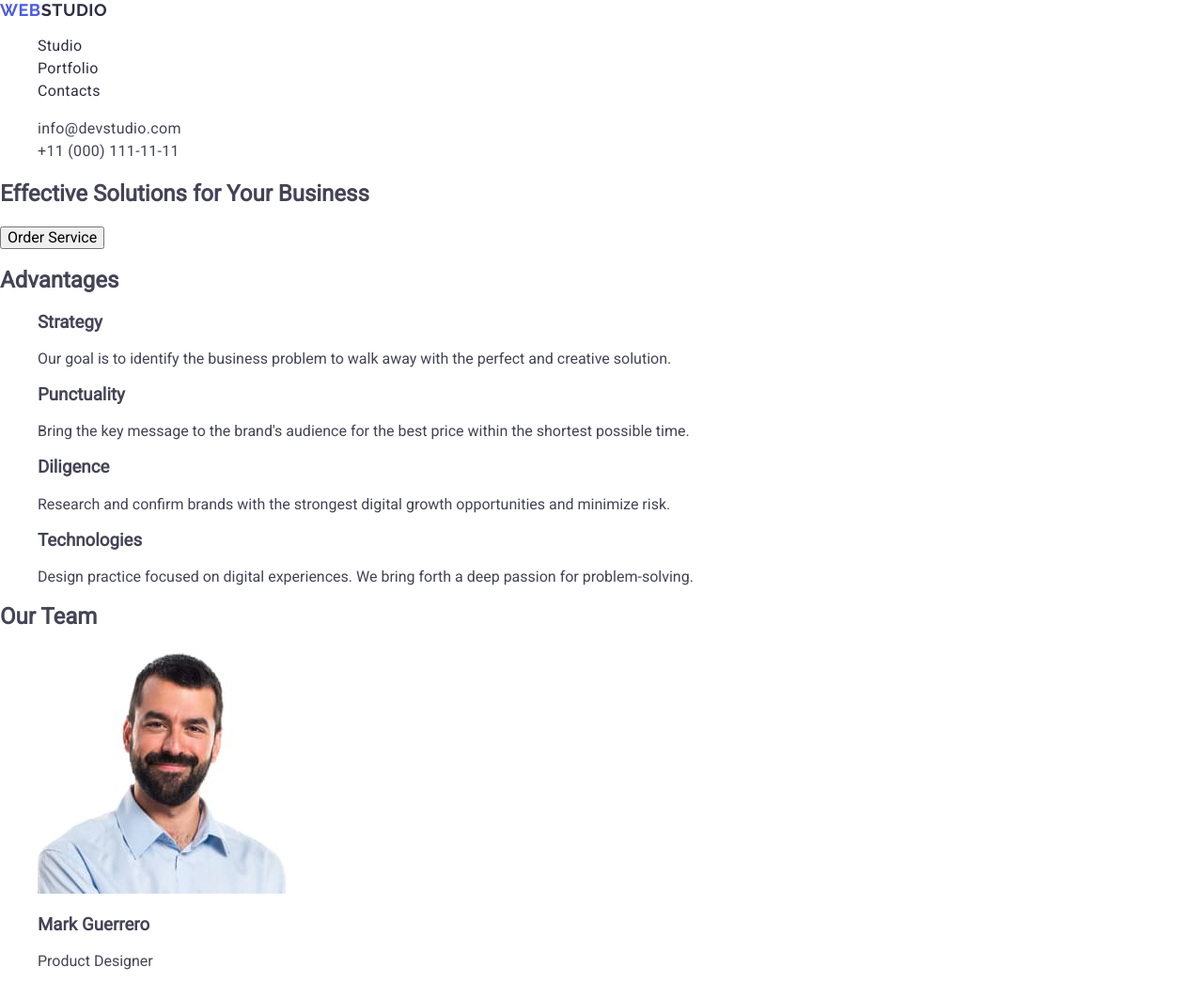
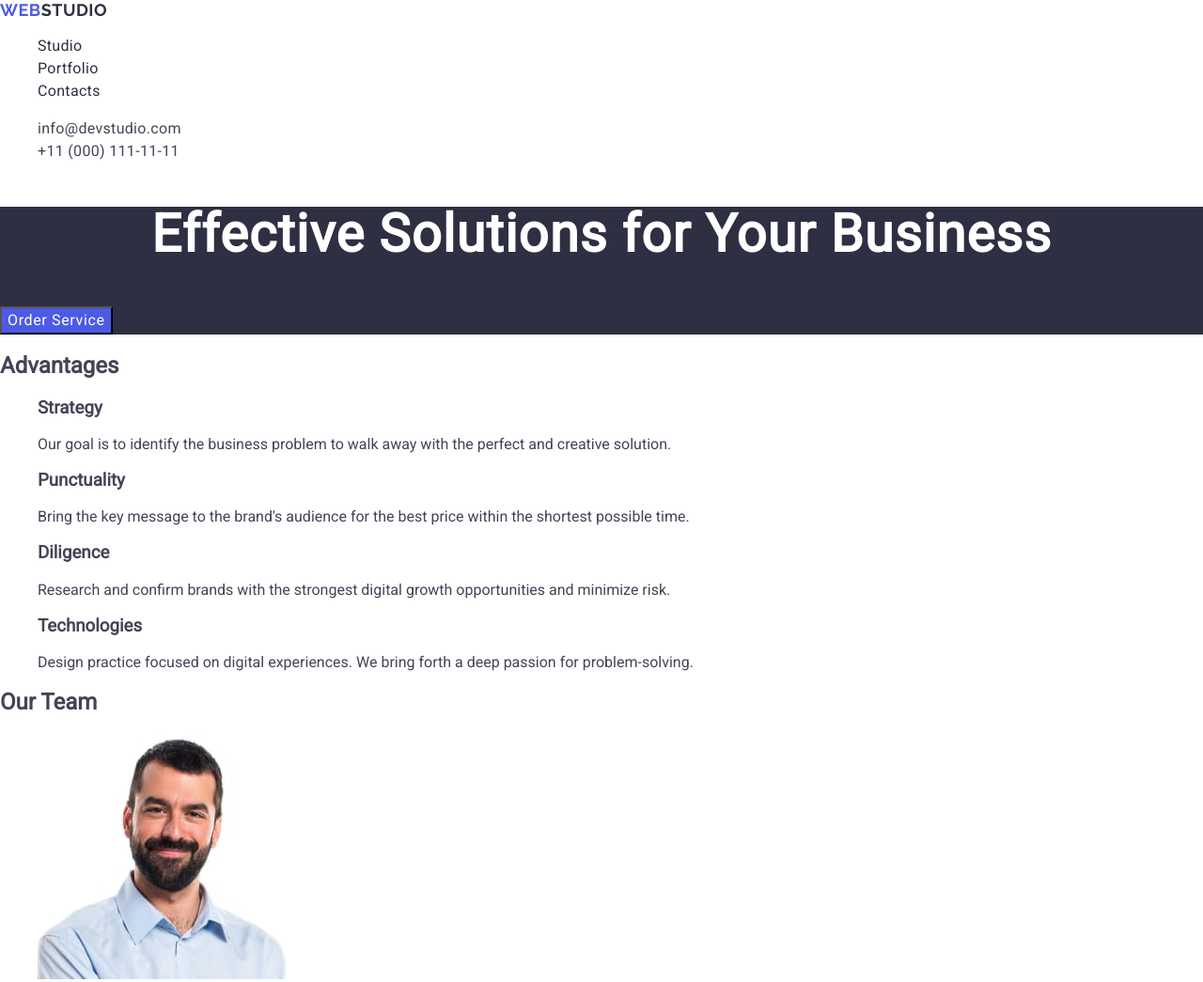
Before and after one commit to YuriyVolochayev/goit-markup-hw-02, a plain HTML site: page index.html in a window 1280 px wide. Shown: the top 1045 px of the page at 94% size. Drawn offline with nearby package versions, Linux system fonts and the light colour scheme.

Commit message:
style for s1

```diff
--- a/css/styles.css
+++ b/css/styles.css
@@ -51,3 +51,30 @@ a {
 .navigation-link:focus {
   color: #404bbf;
 }
+
+.frst-section {
+  background-color: #2e2f42;
+}
+
+.main-title {
+  font-weight: 700;
+  font-size: 56px;
+  line-height: 1.07;
+  letter-spacing: 0.02em;
+  text-align: center;
+  color: #fff;
+}
+.main-title-button {
+  font-weight: 500;
+  font-size: 16px;
+  line-height: 1.5;
+  letter-spacing: 0.04em;
+  color: #fff;
+  background-color: #4d5ae5;
+  cursor: pointer;
+}
+
+.main-title-button:hover,
+.main-title-button:focus {
+  background-color: #404bbf;
+}
--- a/index.html
+++ b/index.html
@@ -59,9 +59,9 @@
     </header>
 
     <main class="page-main">
-      <section>
-        <h1>Effective Solutions for Your Business</h1>
-        <button type="button">Order Service</button>
+      <section class="frst-section">
+        <h1 class="main-title">Effective Solutions for Your Business</h1>
+        <button type="button" class="main-title-button">Order Service</button>
       </section>
 
       <section>
```
